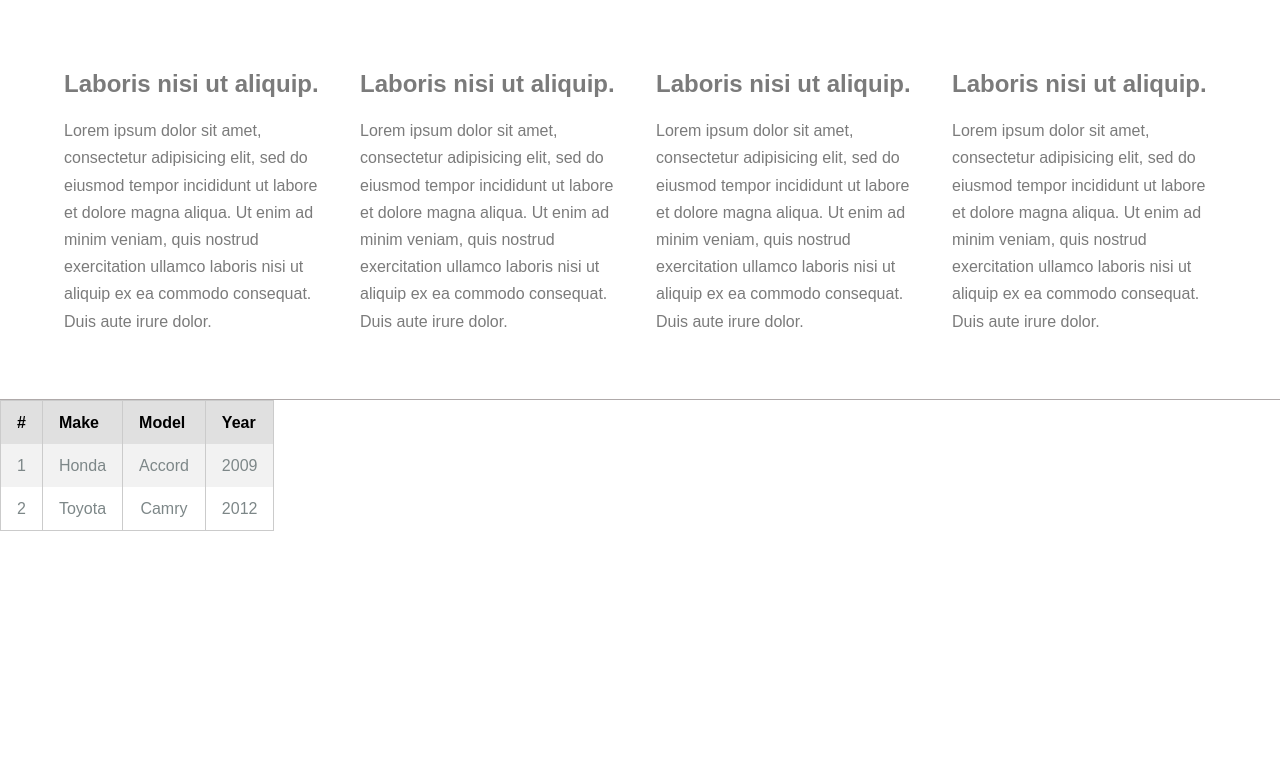
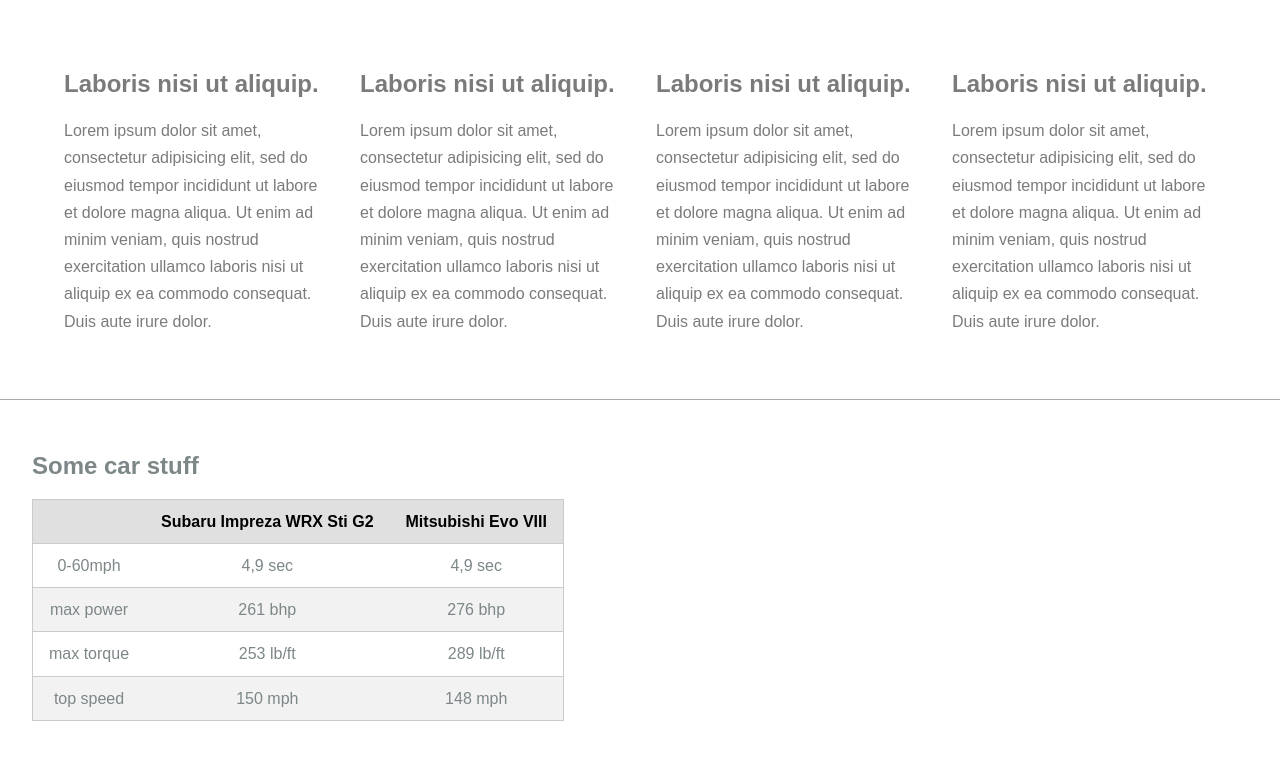
Before and after one commit to bernie14/harjoitustyo, a plain HTML site: page about.html in a window 1280 px wide. Shown: the part 1662-2422 px from the top of the page. Before the commit the page ends 2289 px from the top, so only its background shows below. Drawn offline with nearby package versions, Linux system fonts and the light colour scheme.

Commit message:
table is now proper, some tweaks everywhere

```diff
--- a/about.html
+++ b/about.html
@@ -12,7 +12,7 @@
 <body>
     <div class="header">
         <div class="home-menu pure-menu pure-menu-horizontal pure-menu-fixed">
-            <a class="pure-menu-heading" href="index.html">Meme</a>
+            <a class="pure-menu-heading" href="index.html">Site X</a>
             <ul class="pure-menu-list">
                 <li class="pure-menu-item"><a href="index.html" class="pure-menu-link">Home</a></li>
                 <li class="pure-menu-item pure-menu-selected"><a href="about.html" class="pure-menu-link">About</a></li>
@@ -85,32 +85,44 @@
                         </p>
                     </div>
                 </div>
-                <table class="pure-table is-center">
+                <div class="l-box-lrg is-center">
+                    <h2 class="side">Some car stuff</h2>
+                    <table class="pure-table is-center pure-table-horizontal">
                         <thead>
                             <tr>
-                            <th>#</th>
-                            <th>Make</th>
-                            <th>Model</th>
-                            <th>Year</th>
+                                <th></th>
+                                <th>Subaru Impreza WRX Sti G2</th>
+                                <th>Mitsubishi Evo VIII</th>
                             </tr>
                         </thead>
 
                         <tbody>
+                            <tr>
+                                <td>0-60mph</td>
+                                <td>4,9 sec</td>
+                                <td>4,9 sec</td>
+                            </tr>
+
                             <tr class="pure-table-odd">
-                            <td>1</td>
-                            <td>Honda</td>
-                            <td>Accord</td>
-                            <td>2009</td>
+                                <td>max power</td>
+                                <td>261 bhp</td>
+                                <td>276 bhp</td>
                             </tr>
 
                             <tr>
-                            <td>2</td>
-                            <td>Toyota</td>
-                            <td>Camry</td>
-                            <td>2012</td>
+                                <td>max torque</td>
+                                <td>253 lb/ft</td>
+                                <td>289 lb/ft</td>
+                            </tr>
+
+                            <tr class="pure-table-odd">
+                                <td>top speed</td>
+                                <td>150 mph</td>
+                                <td>148 mph</td>
                             </tr>
                         </tbody>
                     </table>
+                </div>
         </div>
     </div>
 
--- a/css/styles.css
+++ b/css/styles.css
@@ -19,6 +19,10 @@
 
 .is-center {
     text-align: center;
+}
+
+.side {
+    text-align: left;
 }
 
 .home-menu {
@@ -183,6 +187,7 @@
     width: 100%;
 }
 
+
 .pure-button {
     background-color: #5dc2c6;
     border-radius: 4px;
@@ -215,6 +220,23 @@
     margin: 0.5em;
 }
 
+post-title {
+
+
+}
+
+
+
+
+
+
+
+.imgwrap {
+    width: 300px;
+    height: 00px;
+    overflow: hidden;
+}
+
 @media screen and (max-width: 960px) {
     .plshide {
         display: none;
```
Also changed, not shown: contact.html (+1 -1 lines), index.html (+1 -10 lines). Lines whose indentation alone changed are shown as unchanged.
